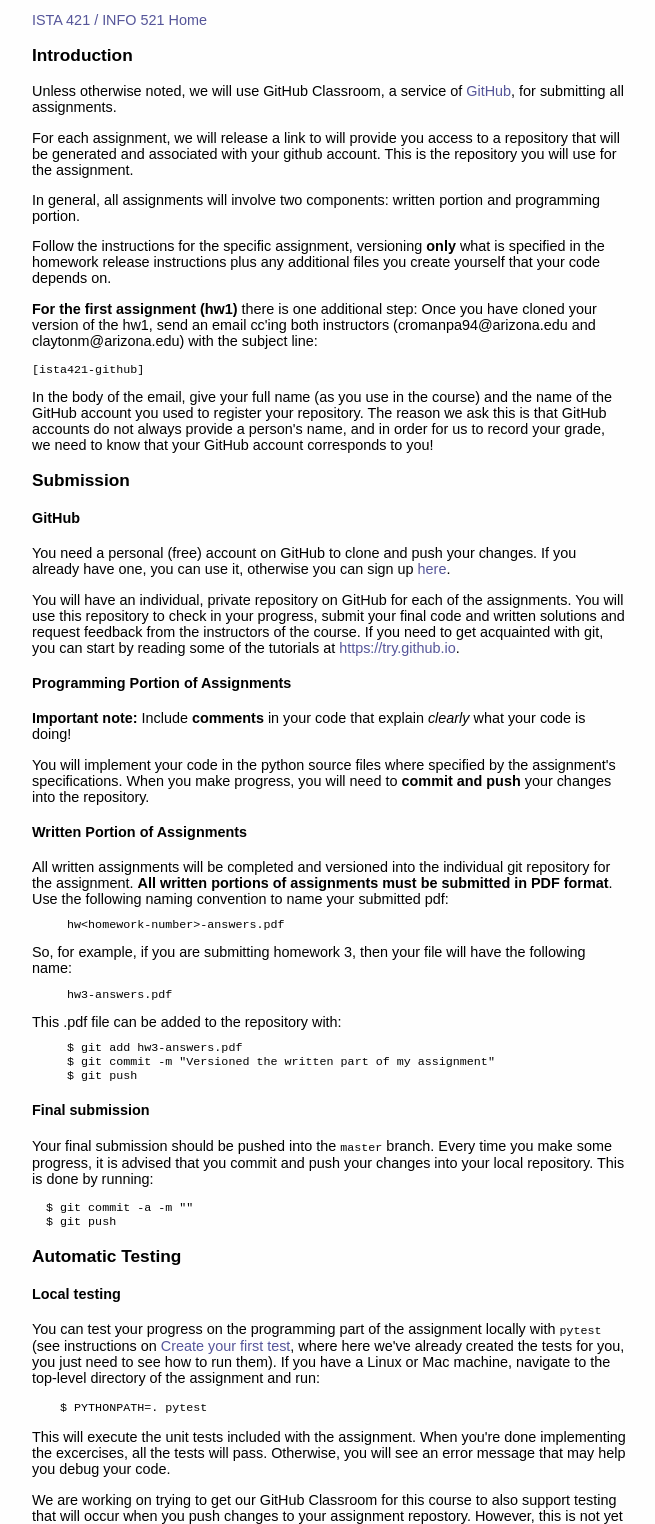
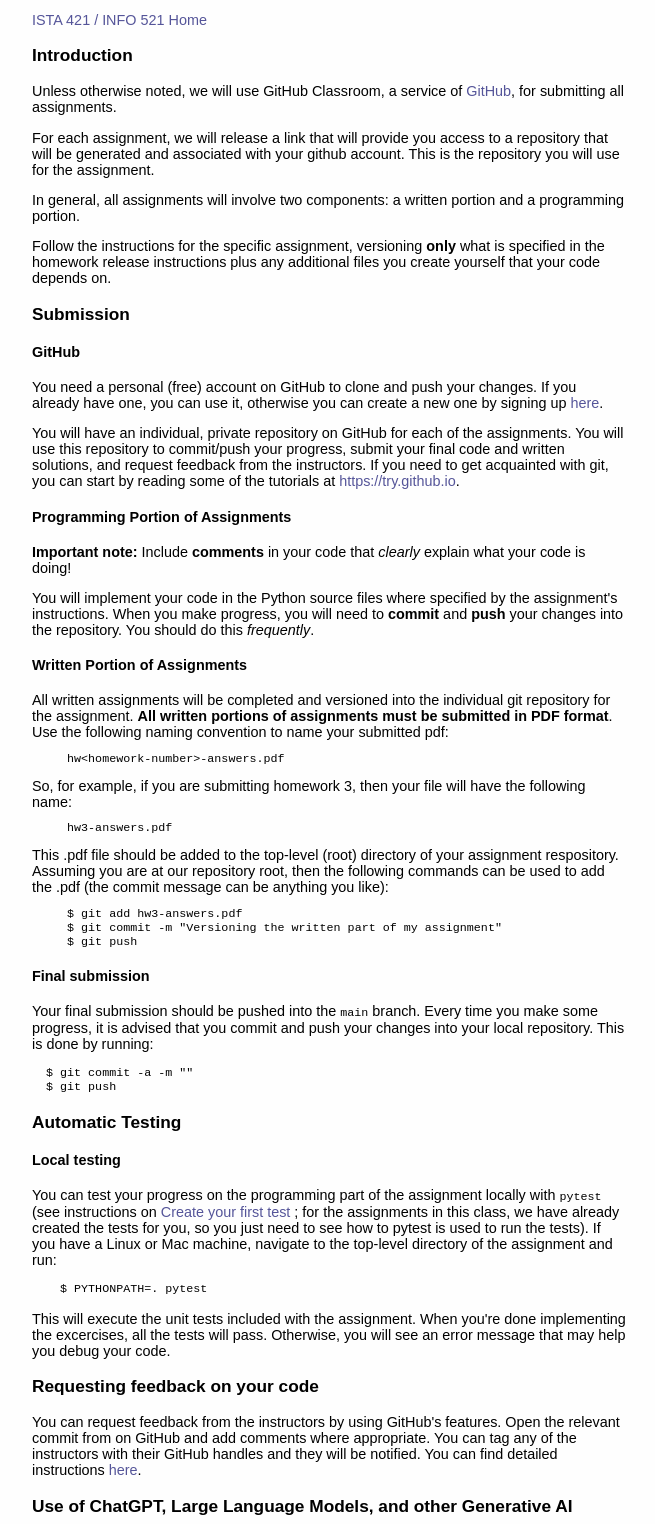
Before and after one commit to ml4ai-2023-fall-ml/ml4ai-2023-fall-ml.github.io, a plain HTML site: page submissions.html in a window 1280 px wide. Shown: the part 200-1724 px from the top of the page, without its empty margins (311-966 px from the left). Drawn offline with Linux system fonts and the light colour scheme.

Commit message:
cleaned up instructions

```diff
--- a/submissions.html
+++ b/submissions.html
@@ -62,9 +62,9 @@
 
 <p>Unless otherwise noted, we will use GitHub Classroom, a service of <a href="https://github.com">GitHub</a>, for submitting all assignments.</p>
 
-<p>For each assignment, we will release a link to will provide you access to a repository that will be generated and associated with your github account. This is the repository you will use for the assignment.<p>
+<p>For each assignment, we will release a link that will provide you access to a repository that will be generated and associated with your github account. This is the repository you will use for the assignment.<p>
 
-<p>In general, all assignments will involve two components: written portion and programming portion.</p>
+<p>In general, all assignments will involve two components: a written portion and a programming portion.</p>
 
 <p>Follow the instructions for the specific assignment, versioning <b>only</b> what is specified in the homework release instructions plus any additional files you create yourself that your code depends on.</p>
 
@@ -72,26 +72,28 @@
 We use <a href="https://travis-ci.com">Travis CI</a> for continuous integration to build and test your code. If it fails to run, we won't grade it.</p>
 -->
 
+<!--
 <p><b>For the first assignment (hw1)</b> there is one additional step: Once you have cloned your version of the hw1, send an email cc'ing both instructors (cromanpa94@arizona.edu and claytonm@arizona.edu) with the subject line:
 <pre>
 [ista421-github]
 </pre>
 In the body of the email, give your full name (as you use in the course) and the name of the GitHub account you used to register your repository.
 The reason we ask this is that GitHub accounts do not always provide a person's name, and in order for us to record your grade, we need to know that your GitHub account corresponds to you!</p>
+-->
 
 <h3> Submission </h3>
 
 <h4>GitHub</h4>
-<p>You need a personal (free) account on GitHub to clone and push your changes. If you already have one, you can use it, otherwise you can sign up <a href="https://github.com">here</a>.</p>
+<p> You need a personal (free) account on GitHub to clone and push your changes. If you already have one, you can use it, otherwise you can create a new one by signing up <a href="https://github.com">here</a>.</p>
 
-<p> You will have an individual, private repository on GitHub for each of the assignments. You will use this repository to check in your progress, submit your final code and written solutions and request feedback from the instructors of the course. If you need to get acquainted with git, you can start by reading some of the tutorials at <a href="https://try.github.io">https://try.github.io</a>.</p>
+<p> You will have an individual, private repository on GitHub for each of the assignments. You will use this repository to commit/push your progress, submit your final code and written solutions, and request feedback from the instructors. If you need to get acquainted with git, you can start by reading some of the tutorials at <a href="https://try.github.io">https://try.github.io</a>.</p>
 
 <h4> Programming Portion of Assignments </h4>
 
-<p><b>Important note:</b> Include <b>comments</b> in your code that explain <em>clearly</em> what your code is doing!</p>
+<p><b>Important note:</b> Include <b>comments</b> in your code that <em>clearly</em> explain what your code is doing!</p>
 
 <p>
-You will implement your code in the python source files where specified by the assignment's specifications. When you make progress, you will need to <b>commit and push</b> your changes into the repository.
+    You will implement your code in the Python source files where specified by the assignment's instructions. When you make progress, you will need to <b>commit</b> and <b>push</b> your changes into the repository. You should do this <em>frequently</em>.
 </p>
 
 <h4 id="written"> Written Portion of Assignments </h4>
@@ -106,16 +108,16 @@ So, for example, if  you are submitting homework 3, then your file will have the
 <pre>
      hw3-answers.pdf
 </pre>
-This .pdf file can be added to the repository with:
+This .pdf file should be added to the top-level (root) directory of your assignment respository. Assuming you are at our repository root, then the following commands can be used to add the .pdf (the commit message can be anything you like):
 <pre>
      $ git add hw3-answers.pdf
-     $ git commit -m "Versioned the written part of my assignment"
+     $ git commit -m "Versioning the written part of my assignment"
      $ git push
 </pre>
 
 <h4> Final submission </h4>
 <p>
-Your final submission should be pushed into the <tt>master</tt> branch. Every time you make some progress, it is advised that you commit and push your changes into your local repository. This is done by running:
+Your final submission should be pushed into the <tt>main</tt> branch. Every time you make some progress, it is advised that you commit and push your changes into your local repository. This is done by running:
 </p>
 <pre>
   $ git commit -a -m "<Insert here a descriptive message for your commit>"
@@ -126,14 +128,16 @@ Your final submission should be pushed into the <tt>master</tt> branch. Every ti
 
 <h4>Local testing</h4>
 
-<p>You can test your progress on the programming part of the assignment locally with <tt>pytest</tt> (see instructions on <a href="https://docs.pytest.org/en/6.2.x/getting-started.html">Create your first test</a>, where here we've already created the tests for you, you just need to see how to run them). If you have a Linux or Mac machine, navigate to the top-level directory of the assignment and run:</p>
+<p>You can test your progress on the programming part of the assignment locally with <tt>pytest</tt> (see instructions on <a href="https://docs.pytest.org/en/6.2.x/getting-started.html">Create your first test</a> ; for the assignments in this class, we have already created the tests for you, so you just need to see how to pytest is used to run the tests). If you have a Linux or Mac machine, navigate to the top-level directory of the assignment and run:</p>
 <pre>
     $ PYTHONPATH=. pytest
 </pre>
 
 <p>This will execute the unit tests included with the assignment. When you're done implementing the excercises, all the tests will pass. Otherwise, you will see an error message that may help you debug your code.</p>
 
+    <!--
 <p>We are working on trying to get our GitHub Classroom for this course to also support testing that will occur when you push changes to your assignment repostory. However, this is not yet functional.</p>
+-->
 
 <!--
 <h4>Testing with TravisCI</h4>
@@ -146,7 +150,7 @@ Your final submission should be pushed into the <tt>master</tt> branch. Every ti
 <h3>Requesting feedback on your code</h3>
     <p>You can request feedback from the instructors by using GitHub's features. Open the relevant commit from on GitHub and add comments where appropriate. You can tag any of the instructors with their GitHub handles and they will be notified. You can find detailed instructions <a href="https://help.github.com/en/articles/commenting-on-a-pull-request">here</a>.</p>
 
-<h3> Reminder!: Use of ChatGPT, Large Language Models, and other Generative AI</h3>
+<h3> Use of ChatGPT, Large Language Models, and other Generative AI</h3>
     <p> In this course, you are allowed to use generative AI tools for homework assignments, but <em>not</em> the final project. You must cite each instance of you using these tools (as you would when using a book or paper): your chat discussion, your questions, the code that was generated, and the code you turn in. </p>
 <h4>Cite your Chat Discussions </h4>
     <p> If you use ChatGPT, you <b>must include a link</b> to this discussion in the doc strings of your homework assignments and mention which version of GPT you have used. Click on the upper right 'share' icon and paste that URL into your documentation. (Similar requirements for Bard or other LLMs). If you had more than one conversation about the same questions, please include all relevant links.</p>
```
